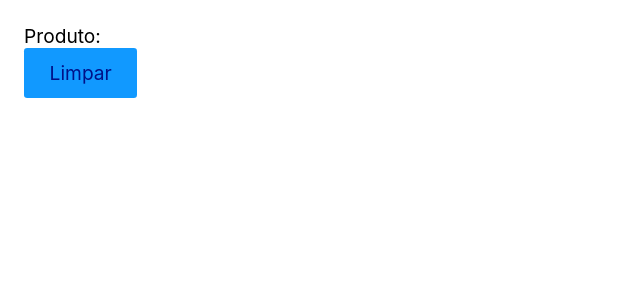
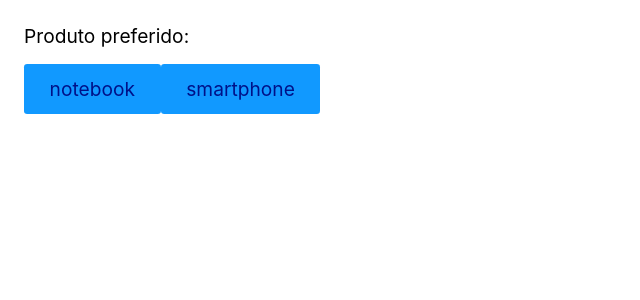
Before and after one commit to RonaldoCReis/curso-react-origamid, a React (Create React App) app: page / in a window 1280 px wide. Shown: the top 300 px of the page, without its empty margins (0-640 px from the left). Built offline with nearby package versions, Linux system fonts and the light colour scheme; no server answers.

Commit message:
custom hook useLocalStorage

```diff
--- a/src/App.js
+++ b/src/App.js
@@ -1,19 +1,17 @@
 import React from 'react';
-import Produto from './Produto';
-import { GlobalStorage } from './GlobalContext';
-
-// Utilize o GlobalContext do exemplo anterior para puxar os dados da API abaixo:
-// https://ranekapi.origamid.dev/json/api/produto/
-// assim que o usuário acessar o app
-// coloque os dados da API no contexto global, dando acesso aos dados da mesma
-// defina uma função chamada limparDados que é responsável por zerar os dados de produto
-// e exponha essa função no contexto global
+import useLocalStorage from './useLocalStorage';
 
 const App = () => {
+  const [produto, setProduto] = useLocalStorage('produto', '');
+  function handleClick({ target }) {
+    setProduto(target.innerText);
+  }
   return (
-    <GlobalStorage>
-      <Produto />
-    </GlobalStorage>
+    <div>
+      <p>Produto preferido: {produto}</p>
+      <button onClick={handleClick}>notebook</button>
+      <button onClick={handleClick}>smartphone</button>
+    </div>
   );
 };
 export default App;
--- a/src/GlobalContext.js
+++ /dev/null
@@ -1,24 +0,0 @@
-import React from 'react';
-
-export const GlobalContext = React.createContext();
-
-export const GlobalStorage = ({ children }) => {
-  const [dados, setDados] = React.useState(null);
-  async function fetchDados() {
-    const dado = await fetch('https://ranekapi.origamid.dev/json/api/produto/');
-    const json = await dado.json();
-    setDados(json);
-  }
-  function limpaDados() {
-    setDados(null);
-  }
-  React.useEffect(() => {
-    fetchDados();
-  }, []);
-
-  return (
-    <GlobalContext.Provider value={{ dados, limpaDados }}>
-      {children}
-    </GlobalContext.Provider>
-  );
-};
--- a/src/Produto.js
+++ /dev/null
@@ -1,14 +0,0 @@
-import React from 'react';
-import { GlobalContext } from './GlobalContext';
-const Produto = () => {
-  const global = React.useContext(GlobalContext);
-
-  return (
-    <>
-      <div>Produto: {global.dados && <span>{global.dados[0].nome}</span>}</div>
-      <button onClick={() => global.limpaDados()}>Limpar</button>
-    </>
-  );
-};
-
-export default Produto;
--- /dev/null
+++ b/src/useLocalStorage.js
@@ -0,0 +1,16 @@
+import React from 'react';
+
+const useLocalStorage = (key, inicial) => {
+  const [state, setState] = React.useState(() => {
+    const local = localStorage.getItem(key);
+    return local ? local : inicial;
+  });
+
+  React.useEffect(() => {
+    localStorage.setItem(key, state);
+  }, [state, key]);
+
+  return [state, setState];
+};
+
+export default useLocalStorage;
```
